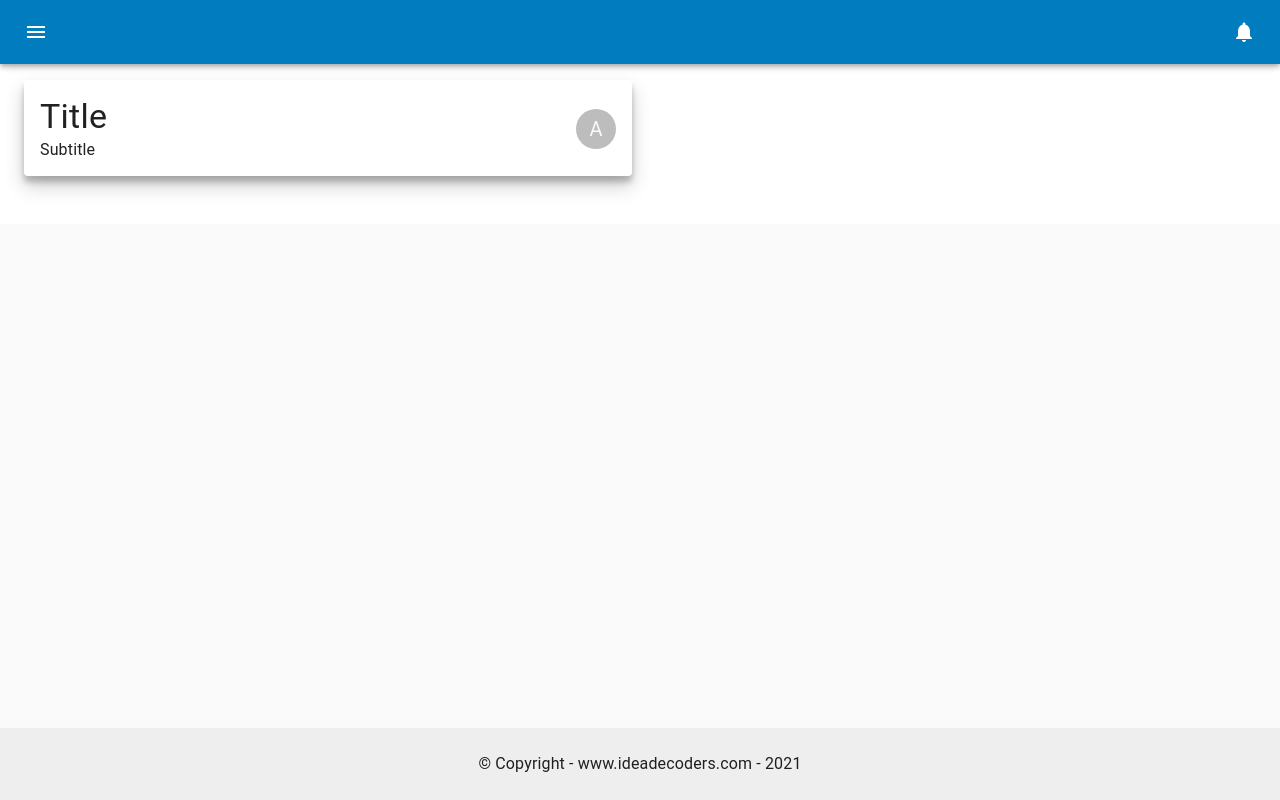
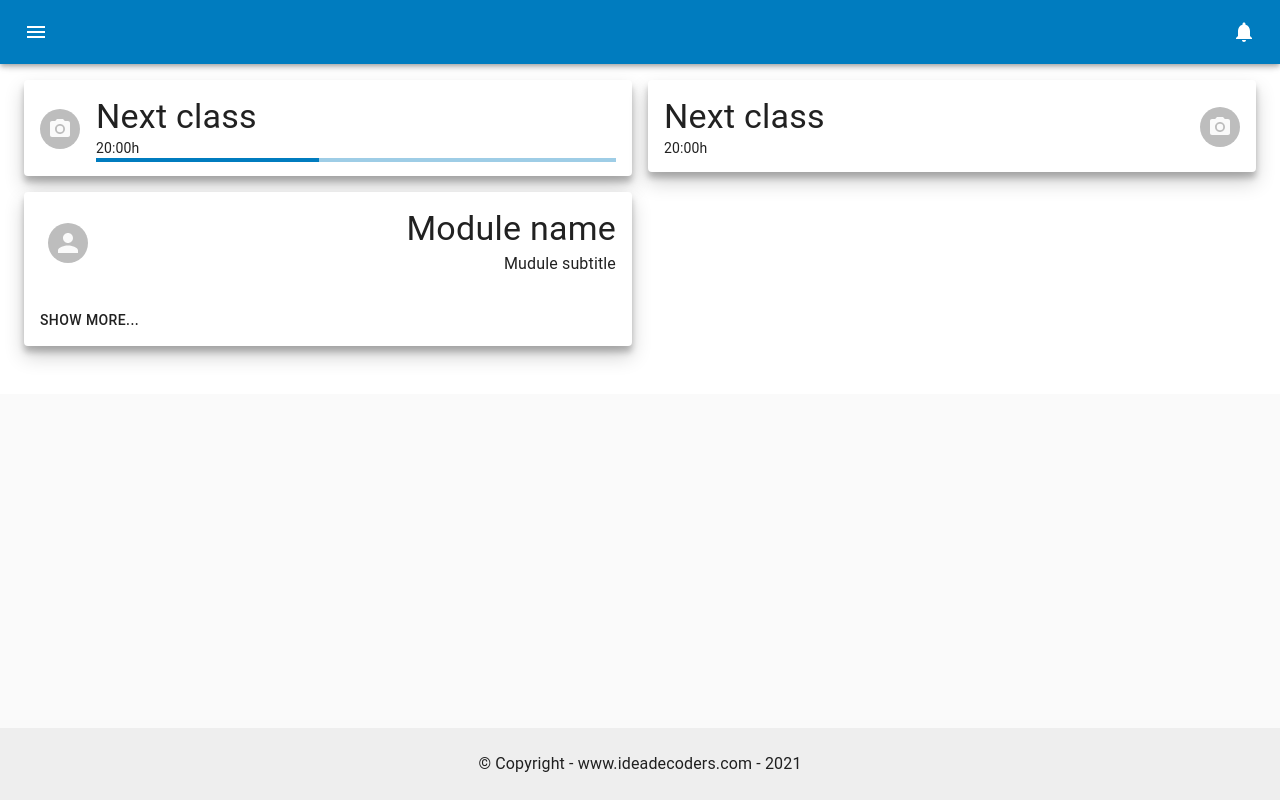
Before and after one commit to dgamboav/homework-help-front, a React (Create React App) app: page /students in a window 1280 px wide. Built offline with nearby package versions, Linux system fonts and the light colour scheme.

Commit message:
agregando componentes reutilizables

```diff
--- /dev/null
+++ b/src/components/common/InfoCard.jsx
@@ -0,0 +1,59 @@
+import React from 'react';
+import {
+  Typography,
+  // CardHeader,
+  Card,
+  CardContent,
+  Avatar,
+  Box,
+} from '@material-ui/core';
+import { withStyles } from '@material-ui/core/styles';
+import AppStyles from '../styles/AppStyles';
+
+const InfoCard = (props) => {
+  const {
+    classes,
+    title,
+    subtitle,
+    content,
+    icon,
+    iconPosition,
+   } = props;
+
+
+  return (
+    <Card className={classes.card}>
+      <CardContent className={classes.cardContent}>
+        <Box className={classes.justifyFlex}>
+          {(icon && iconPosition === 'left') && (
+            <Avatar className={classes.large}>{icon}</Avatar>
+          )}
+          <Box
+            width="100%"
+            marginLeft={(iconPosition === 'left') ? '1rem' : 0}
+            marginRight={(iconPosition === 'right') ? '1rem' : 0}
+          >
+            <Typography variant="h4" noWrap>
+              {title}
+            </Typography>
+            {subtitle && (
+              <Typography variant="body2" noWrap>
+                {subtitle}
+              </Typography>
+            )}
+            {content && (
+              <Box>
+                {content}
+              </Box>
+            )}
+          </Box>
+          {(icon && iconPosition === 'right') && (
+            <Avatar className={classes.large}>{icon}</Avatar>
+          )}
+        </Box>
+      </CardContent>
+    </Card>
+  )
+};
+
+export default withStyles(AppStyles)(InfoCard);
--- a/src/components/common/StatsCard.jsx
+++ b/src/components/common/StatsCard.jsx
@@ -1,10 +1,56 @@
 import React from 'react';
+import {
+  Typography,
+  CardHeader,
+  Card,
+  CardContent,
+  CardActions,
+  Avatar,
+} from '@material-ui/core';
+import { withStyles } from '@material-ui/core/styles';
+import AppStyles from '../styles/AppStyles';
 
 const StatsCard = (props) => {
+  const {
+    classes,
+    icon,
+    title,
+    subtitle,
+    content,
+    actions,
+  } = props;
 
   return(
-    <p>Hello world</p>
+    <Card className={classes.card}>
+      <CardHeader
+        avatar={(
+          <Avatar aria-label="icon" className={classes.avatar}>
+            {icon}
+          </Avatar>
+        )}
+        title={(
+          <Typography variant="h4" align="right">
+            {title}
+          </Typography>
+        )}
+        subheader={(
+          <Typography variant="subtitle1" align="right">
+            {subtitle}
+          </Typography>
+        )}
+      />
+      {content && (
+        <CardContent className={classes.cardContent}>
+          {content}
+        </CardContent>
+      )}
+      {actions && (
+        <CardActions>
+          {actions}
+        </CardActions>
+      )}
+    </Card>
   )
 };
 
-export default StatsCard;
+export default withStyles(AppStyles)(StatsCard);
--- a/src/components/styles/AppStyles.jsx
+++ b/src/components/styles/AppStyles.jsx
@@ -37,6 +37,9 @@ const AppStyles = (theme) => ({
     justifyContent: 'space-between',
     alignItems: 'center',
   },
+  avatar: {
+    margin: theme.spacing(0, 1),
+  }
 });
 
 export default AppStyles;
--- a/src/components/views/student/StudentsDashboardView.jsx
+++ b/src/components/views/student/StudentsDashboardView.jsx
@@ -1,14 +1,16 @@
 import React from 'react';
 import {
-  Typography,
-  Box,
-  Card,
-  CardContent,
-  Avatar,
   Grid,
+  LinearProgress,
+  Button,
 } from '@material-ui/core';
 import { withStyles } from '@material-ui/core/styles';
+import {
+  PhotoCamera,
+} from '@material-ui/icons';
 import AppStyles from '../../styles/AppStyles';
+import InfoCard from '../../common/InfoCard';
+import StatsCard from '../../common/StatsCard';
 
 
 const StudentsDashboardView = (props) => {
@@ -17,23 +19,28 @@ const StudentsDashboardView = (props) => {
   return (
     <Grid container spacing={2}>
       <Grid item xs={12} sm={12} md={6}>
-        <Card className={classes.card}>
-          <CardContent className={classes.cardContent}>
-            <Typography component="span" className={classes.justifyFlex} noWrap>
-              <div>
-                <Typography component="div" variant="h4" noWrap>
-                  Title
-                </Typography>
-                <Typography component="div" variant="body1">
-                  Subtitle
-                </Typography>
-                {/* {props.subtitle && (
-                )} */}
-              </div>
-              <Avatar className={classes.large}>A</Avatar>
-            </Typography>
-          </CardContent>
-        </Card>
+        <InfoCard
+          title="Next class"
+          subtitle="20:00h"
+          icon={<PhotoCamera />}
+          iconPosition="left"
+          content={<LinearProgress />}
+        />
+      </Grid>
+      <Grid item xs={12} sm={12} md={6}>
+        <InfoCard
+          title="Next class"
+          subtitle="20:00h"
+          icon={<PhotoCamera />}
+          iconPosition="right"
+        />
+      </Grid>
+      <Grid item xs={12} sm={12} md={6}>
+        <StatsCard
+          title="Module name"
+          subtitle="Mudule subtitle"
+          actions={<Button>Show more...</Button>}
+        />
       </Grid>
     </Grid>
   )
```
